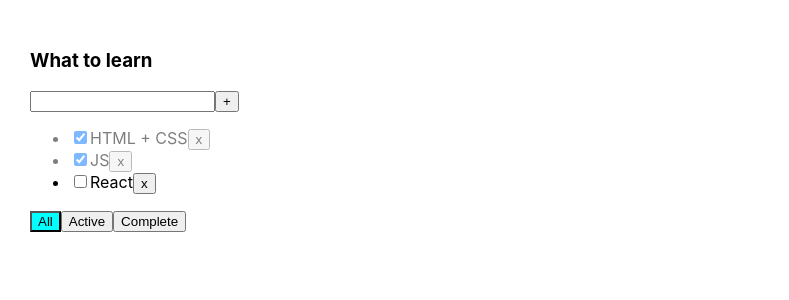
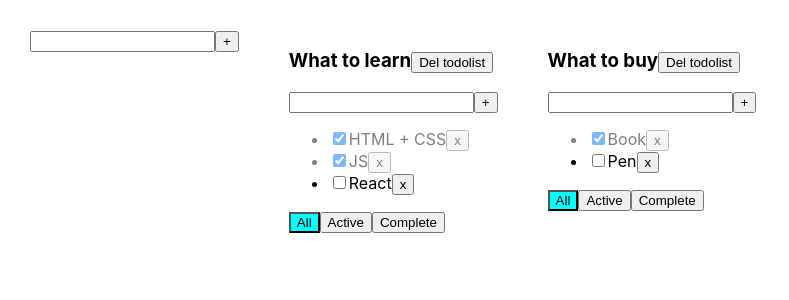
Before and after one commit to Sergejs-Rudko/todo_react_redux, a React (Create React App) app: page / in a window 1280 px wide. Shown: the top 300 px of the page, without its empty margins (0-789 px from the left). Built offline with nearby package versions, Linux system fonts and the light colour scheme.

Commit message:
6. AddITemForm Editable span

```diff
--- /dev/null
+++ b/src/AddItemForm.tsx
@@ -0,0 +1,47 @@
+import React, {ChangeEvent, KeyboardEvent, useState} from "react";
+
+type AddItemFormPropsType = {
+    addItem: (title: string) => void
+}
+
+export function AddItemForm(props: AddItemFormPropsType) {
+    let [title, setTitle] = useState("")
+    let [error, setError] = useState<string | null>("")
+    const onNewInputChangeHandler = (e: ChangeEvent<HTMLInputElement>) => {
+        let title = e.currentTarget.value
+        setTitle(title)
+    }
+    const addItem = () => {
+        if (title.trim() !== "") {
+            props.addItem(title.trim())
+            setTitle("")
+        } else {
+            setError("title is required")
+            setTitle("")
+        }
+    }
+    const onAddEnterButtonPressHandler = (e: KeyboardEvent<HTMLInputElement>) => {
+        setError(null)
+        if (e.code === "Enter") {
+            let task = e.currentTarget.value.trim()
+            if (task) {
+                props.addItem(e.currentTarget.value)
+                setTitle("")
+            } else {
+                setError("title is required")
+                setTitle("")
+            }
+        }
+    }
+    return (
+        <div>
+            <input value={title}
+                   onChange={onNewInputChangeHandler}
+                   onKeyPress={onAddEnterButtonPressHandler}
+                   className={error ? "error" : ""}
+            />
+            <button onClick={addItem}>+</button>
+            {error && <div className={"error-message"}>{error}</div>}
+        </div>
+    )
+}
--- a/src/App.tsx
+++ b/src/App.tsx
@@ -2,68 +2,137 @@ import React, {useState} from "react";
 import "./App.css"
 import {TaskType, Todolist} from "./Todolist";
 import {v1} from "uuid";
+import {AddItemForm} from "./AddItemForm";
 
 export type FilterValueTypes = "all" | "active" | "completed"
+export type TodolistType = {
+    id: string
+    title: string
+    filter: FilterValueTypes
+}
+
+export type TaskStateType = {
+    [key: string]: Array<TaskType>
+}
 
 export function App() {
-    // another todolist for later
-    /*    let tasks2: Array<TaskType> = [
-            {id: 1, isDone: true, taskTitle: "Book"},
-            {id: 2, isDone: false, taskTitle: "Pen"},
-        ]*/
+    let todolistID1 = v1()
+    let todolistID2 = v1()
+
     //STATES START
-    let [tasks, setTasks] = useState<Array<TaskType>>([
+    let [tasksObj, setTasks] = useState<TaskStateType>({
+        [todolistID1]: [
             {id: v1(), isDone: true, taskTitle: "HTML + CSS"},
             {id: v1(), isDone: true, taskTitle: "JS"},
             {id: v1(), isDone: false, taskTitle: "React"}
+        ],
+        [todolistID2]: [
+            {id: v1(), isDone: true, taskTitle: "Book"},
+            {id: v1(), isDone: false, taskTitle: "Pen"},
+        ]
+    })
+
+    let [todolists, setTodolists] = useState<Array<TodolistType>>([
+        {id: todolistID1, title: "What to learn", filter: "all"},
+        {id: todolistID2, title: "What to buy", filter: "all"}
     ])
-
-    let [filter, setFilter] = useState<FilterValueTypes>("all")
     //STATES END
 
     //FUNCTIONS START
-    function removeTask(taskID: string) {
-        let filteredTasks = tasks.filter(task => task.id !== taskID)
-        setTasks(filteredTasks)
+    function removeTask(taskID: string, todolistID: string) {
+        let filteredTasks = tasksObj[todolistID].filter(task => task.id !== taskID)
+        tasksObj[todolistID] = filteredTasks
+        setTasks({...tasksObj})
     }
 
-    function addTask(taskTitle: string) {
+    function addTask(taskTitle: string, todolistID: string) {
         let newTask: TaskType = {id: v1(), isDone: false, taskTitle: taskTitle}
-        setTasks([newTask, ...tasks])
+        let tasks = tasksObj[todolistID]
+        let newTasks = [newTask, ...tasks]
+        tasksObj[todolistID] = newTasks
+        setTasks({...tasksObj})
     }
 
-    function changeFilter(filterValue: FilterValueTypes) {
-        setFilter(filterValue)
+    function changeFilter(filterValue: FilterValueTypes, todolistID: string) {
+        let todolist = todolists.find(todolist => todolist.id === todolistID)
+        if (todolist) {
+            todolist.filter = filterValue
+            setTodolists([...todolists])
+        }
     }
 
-    function changeTaskStatus(taskID: string, isDone: boolean) {
-        let task = tasks.find(task => task.id === taskID)
+    function changeTaskStatus(taskID: string, isDone: boolean, todolistID: string) {
+        let task = tasksObj[todolistID].find(task => task.id === taskID)
         if (task) {
             task.isDone = isDone
+            setTasks({...tasksObj})
         }
-        setTasks([ ...tasks])
+    }
+
+    function removeTodolist(todolistID: string) {
+        let filteredTodolists = todolists.filter(todolist => todolist.id !== todolistID)
+        setTodolists(filteredTodolists)
+        delete tasksObj[todolistID]
+        setTasks({...tasksObj})
+    }
+
+    function addTodolist(title: string) {
+        let todolist: TodolistType = {id: v1(), title, filter: "all"}
+        setTodolists([todolist, ...todolists])
+        setTasks({...tasksObj, [todolist.id]: []})
+    }
+
+    function onChangeTaskTitleHandler(newTitle: string, todolistID: string, taskID: string) {
+        let task = tasksObj[todolistID].find(t => t.id === taskID)
+        if (task) {
+            task.taskTitle = newTitle
+            setTasks({...tasksObj})
+        }
+    }
+
+    function changeTodolistTitle(newTitle: string, todolistID: string) {
+        let todolist = todolists.find(tl => tl.id === todolistID)
+        if (todolist) {
+            todolist.title = newTitle
+            setTodolists([...todolists])
+        }
     }
 
     //FUNCTIONS END
 
 
-    let tasksForTodolist = tasks
-    if (filter === "completed") {
-        tasksForTodolist = tasks.filter(task => task.isDone === true)
+    return (
+        <div className={"App"}>
+            <AddItemForm addItem={(title: string) => {
+                addTodolist(title)
+            }}/>
+            {
+                todolists.map((todolist) => {
+                    let tasksForTodolist = tasksObj[todolist.id]
+                    if (todolist.filter === "completed") {
+                        tasksForTodolist = tasksForTodolist.filter(task => task.isDone === true)
                     }
-    if (filter === "active") {
-        tasksForTodolist = tasks.filter(task => task.isDone === false)
+                    if (todolist.filter === "active") {
+                        tasksForTodolist = tasksForTodolist.filter(task => task.isDone === false)
                     }
 
                     return (
-        <div className={"App"}>
-            <Todolist title={"What to learn"}
+                        <Todolist
+                            key={todolist.id}
+                            todolistID={todolist.id}
+                            title={todolist.title}
                             tasks={tasksForTodolist}
                             removeTask={removeTask}
                             changeFilter={changeFilter}
                             addTask={addTask}
                             changeTaskStatus={changeTaskStatus}
-            filter={filter}/>
+                            filter={todolist.filter}
+                            removeTodolist={removeTodolist}
+                            onChangeTaskTitleHandler={onChangeTaskTitleHandler}
+                            changeTodolistTitle={changeTodolistTitle}/>
+                    )
+                })
+            }
         </div>
     )
 }
--- /dev/null
+++ b/src/EditableSpan.tsx
@@ -0,0 +1,40 @@
+import React, {ChangeEvent, useState} from "react";
+
+type EditableSpanPropsType = {
+    title: string
+    onTitleChange: (value: string) => void
+}
+
+export function EditableSpan(props: EditableSpanPropsType) {
+
+    //STATES START
+    let [editMode, setEditMode] = useState(false)
+    let [title, setTitle] = useState("")
+    //STATES END
+
+
+    //FUNCTIONS START
+    const activateEditMode = () => {
+        setEditMode(true)
+        setTitle(props.title)
+    }
+    const activateViewMode = () => {
+        setEditMode(false)
+        props.onTitleChange(title)
+    }
+
+    const onChangeTitleHandler = (e: ChangeEvent<HTMLInputElement>) => {
+        let text = e.currentTarget.value
+        setTitle(text)
+    }
+    //FUNCTIONS END
+
+    return (
+        editMode
+            ? <input value={title}
+                     onBlur={activateViewMode}
+                     autoFocus={true}
+                     onChange={onChangeTitleHandler}></input>
+            : <span onDoubleClick={activateEditMode}>{props.title}</span>
+    )
+}
--- a/src/Todolist.tsx
+++ b/src/Todolist.tsx
@@ -1,14 +1,20 @@
-import React, {ChangeEvent, useState, KeyboardEvent} from "react";
+import React, {ChangeEvent} from "react";
 import {FilterValueTypes} from "./App";
+import {AddItemForm} from "./AddItemForm";
+import {EditableSpan} from "./EditableSpan";
 //TYPES START
 type PropsType = {
     title: string
     tasks: Array<TaskType>
-    removeTask: (taskID: string) => void
-    changeFilter: (filter: FilterValueTypes) => void
-    addTask: (taskTitle: string) => void
-    changeTaskStatus : (taskID : string, isDone : boolean) => void
-    filter : FilterValueTypes
+    removeTask: (taskID: string, todolistID: string) => void
+    changeFilter: (filter: FilterValueTypes, todolistID: string) => void
+    addTask: (taskTitle: string, todolistID: string) => void
+    changeTaskStatus: (taskID: string, isDone: boolean, todolistID: string) => void
+    filter: FilterValueTypes
+    todolistID: string
+    removeTodolist: (todolistID: string) => void
+    onChangeTaskTitleHandler: (newValue: string, taskID: string, todolistID: string) => void
+    changeTodolistTitle: (newTitle: string,todolistID : string) => void
 }
 
 export type TaskType = {
@@ -21,70 +27,62 @@ export type TaskType = {
 
 export function Todolist(props: PropsType) {
 
-    let [newTaskTitle, setNewTaskTitle] = useState("")
-    let [error, setError] = useState<string | null>("")
-
     //CLICK HANDLERS START
     //const onDeleteButtonClickHandler = (taskID: string) => props.removeTask(taskID)
-    const onFilterAllButtonClick = () => props.changeFilter("all")
-    const onFilterActiveButtonClick = () => props.changeFilter("active")
-    const onFilterCompletedButtonClick = () => props.changeFilter("completed")
-    const addTask = () => {
-        if(newTaskTitle.trim() !== ""){
-            props.addTask(newTaskTitle.trim())
-            setNewTaskTitle("")
-        }else{
-            setError("title is required")
-        }
-    }
-    const onNewTaskInputChangeHandler = (e: ChangeEvent<HTMLInputElement>) => {
-        let title = e.currentTarget.value
-        setNewTaskTitle(title)
-    }
-    const onAddTaskEnterButtonPressHandler = (e: KeyboardEvent<HTMLInputElement>) => {
-        setError(null)
-        if (e.code === "Enter") {
-            props.addTask(e.currentTarget.value)
-            setNewTaskTitle("")
-        }
+    const onFilterAllButtonClick = () => props.changeFilter("all", props.todolistID)
+    const onFilterActiveButtonClick = () => props.changeFilter("active", props.todolistID)
+    const onFilterCompletedButtonClick = () => props.changeFilter("completed", props.todolistID)
+
+    const removeTodolist = () => {
+        props.removeTodolist(props.todolistID)
     }
 
+    const addTask = (title: string) => {
+        props.addTask(title, props.todolistID)
+    }
+
+    const changeTodolistTitle = (newValue: string) => {
+        props.changeTodolistTitle(newValue, props.todolistID)
+    }
 
     //CLICK HANDLERS END
-
     return (
         <div>
-            <h3>{props.title}</h3>
-            <div>
-                <input value={newTaskTitle}
-                       onChange={onNewTaskInputChangeHandler}
-                       onKeyPress={onAddTaskEnterButtonPressHandler}
-                       className={error ? "error" : ""}
-                />
-                <button onClick={addTask}>+</button>
-                {error && <div className={"error-message"}>{error}</div>}
-            </div>
+            <h3><EditableSpan title={props.title} onTitleChange={changeTodolistTitle}/>
+                <button onClick={removeTodolist}>Del todolist</button>
+            </h3>
+            <AddItemForm addItem={addTask}/>
             <ul>
                 {
                     props.tasks.map((task) => {
                         //CLICKHANDLER for each task
-                        const onRemoveButtonClickHandler = () => props.removeTask(task.id)
+                        const onRemoveButtonClickHandler = () => props.removeTask(task.id, props.todolistID)
                         const onTaskStatusChangeHandler = (e: ChangeEvent<HTMLInputElement>) => {
-                            props.changeTaskStatus(task.id,e.currentTarget.checked)
+                            props.changeTaskStatus(task.id, e.currentTarget.checked, props.todolistID)
+                        }
+                        const onChangeTitleHandler = (newTitleValue: string) => {
+                            props.onChangeTaskTitleHandler(newTitleValue, props.todolistID, task.id)
                         }
                         //CLICKHANDLERS END
-                        return <li key={task.id} className={task.isDone ? "isDone" : ""}><input type={"checkbox"}
-                                                        checked={task.isDone}
-                        onChange={onTaskStatusChangeHandler}/><span>{task.taskTitle}</span>
+                        return <li key={task.id} className={task.isDone ? "isDone" : ""}>
+                            <input type={"checkbox"}
+                                   checked={task.isDone}
+                                   onChange={onTaskStatusChangeHandler}/>
+                            <EditableSpan title={task.taskTitle} onTitleChange={onChangeTitleHandler}/>
                             <button onClick={onRemoveButtonClickHandler}>x</button>
                         </li>
                     })
                 }
             </ul>
             <div>
-                <button onClick={onFilterAllButtonClick} className={props.filter === "all" ? "active-filter" : ""}>All</button>
-                <button onClick={onFilterActiveButtonClick} className={props.filter === "active" ? "active-filter" : ""}>Active</button>
-                <button onClick={onFilterCompletedButtonClick} className={props.filter === "completed" ? "active-filter" : ""}>Complete</button>
+                <button onClick={onFilterAllButtonClick} className={props.filter === "all" ? "active-filter" : ""}>All
+                </button>
+                <button onClick={onFilterActiveButtonClick}
+                        className={props.filter === "active" ? "active-filter" : ""}>Active
+                </button>
+                <button onClick={onFilterCompletedButtonClick}
+                        className={props.filter === "completed" ? "active-filter" : ""}>Complete
+                </button>
             </div>
         </div>
     )
```
Also changed, not shown: 1 other file (tests, documents, lock files or other folders). Lines whose indentation alone changed are shown as unchanged.
